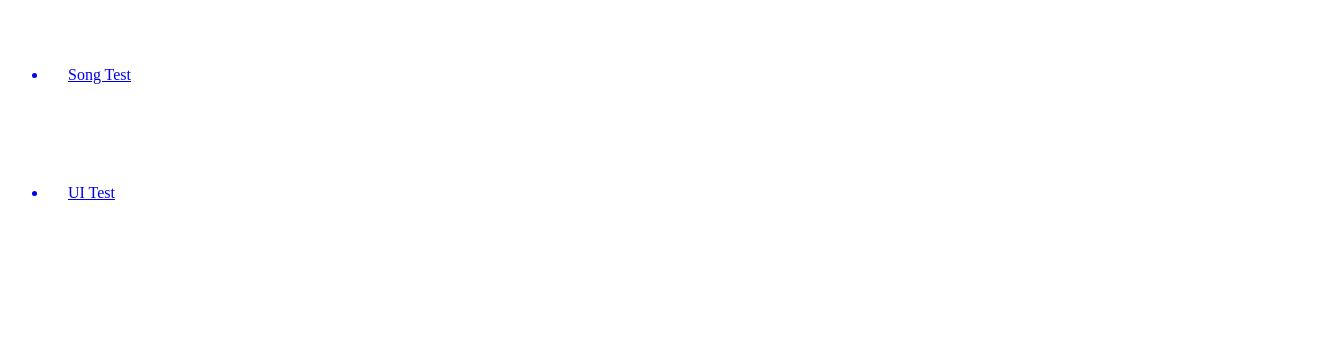
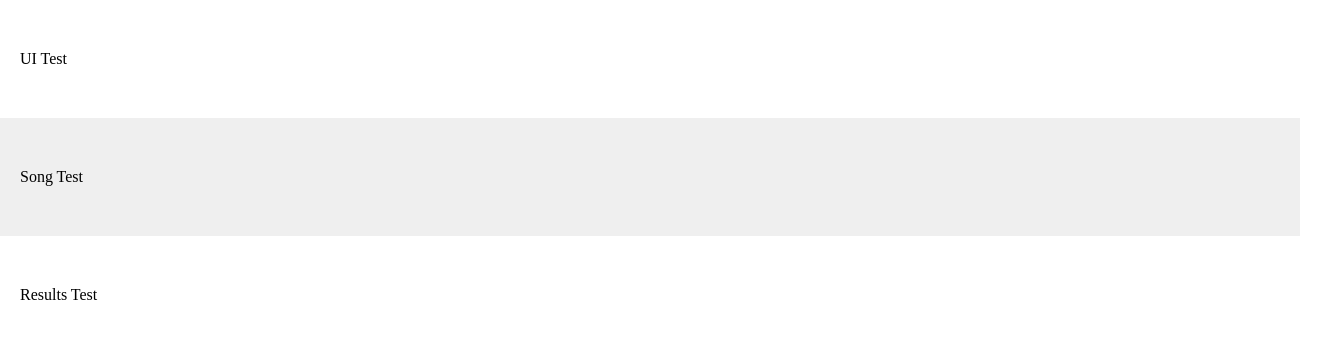
Before and after one commit to iamnbutler/projectR, a plain HTML site: page index.html in a window 1280 px wide. Shown: the whole page, 1332 px wide, since content can reach past the window. Drawn offline with Linux system fonts and the light colour scheme.

Commit message:
Minor CSS/HTML changes

```diff
--- a/css/style.css
+++ b/css/style.css
@@ -12,6 +12,11 @@
 *
 ***/
 
+* {
+	padding: 0;
+	margin: 0;
+}
+
 .test ul {
 	width: 100%;
 	height: 100%;
@@ -19,12 +24,18 @@
 
 .test li {
 	font: 18px;
+	list-style: none;
 	padding: 50px 0px;
 	padding-left: 20px;
 	height: 18px;
 	width: 100%;
 }
 
-.test li:nth-child(2) {
+.test li:nth-child(even) {
 	background-color: #EFEFEF;
 }
+
+.test li a {
+	color: black;
+	text-decoration: none;
+}
--- a/index.html
+++ b/index.html
@@ -8,8 +8,9 @@
 	</head>
 	<body class="test">
 		<ul>
-			<a href="/test/song"><li>Song Test</li></a>
-			<a href="/test/ui"><li>UI Test</li></a>
+			<li><a href="test/ui">UI Test</a></li>
+			<li><a href="test/song">Song Test</a></li>
+			<li><a href="test/results">Results Test</a></li>
 		</ul>
 
 		<!-- Scripts -->
```
